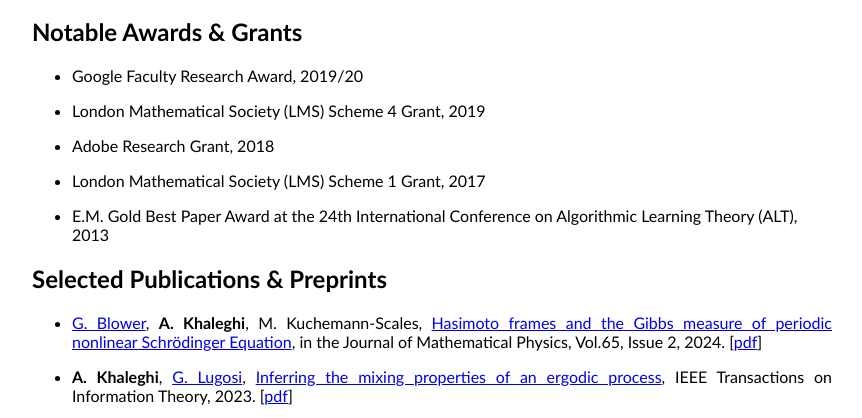
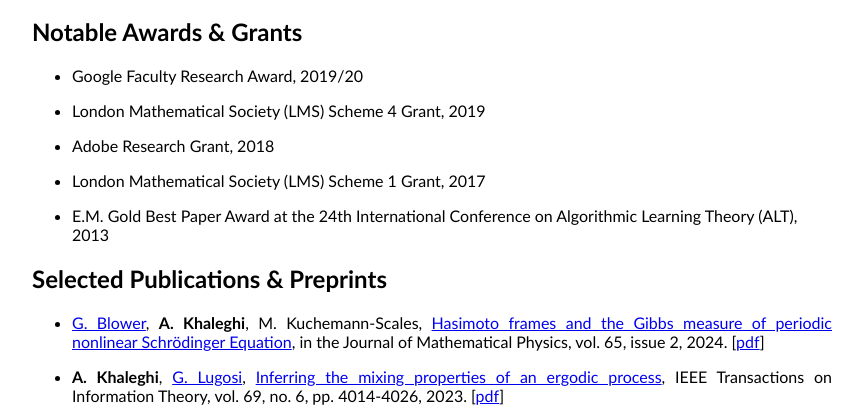
Before and after one commit to azalk/azalk.github.io, a plain HTML site: page index.html in a window 1280 px wide. Shown: the part 364-782 px from the top of the page, without its empty margins (208-1070 px from the left). Drawn offline with Linux system fonts and the light colour scheme.

Commit message:
Update index.html

```diff
--- a/index.html
+++ b/index.html
@@ -53,8 +53,8 @@ p.small {
 <div align="justify">
 
 <ul>
-  <li><p> <a href="https://www.lancaster.ac.uk/maths/people/gordon-blower">G. Blower</a>, <b>A. Khaleghi</b>, M. Kuchemann-Scales, <a href="https://doi.org/10.1063/5.0169792">Hasimoto frames and the Gibbs measure of periodic nonlinear Schr&#246;dinger Equation</a>, in the Journal of Mathematical Physics, Vol.65, Issue 2, 2024. [<a title="Publications_files/nstclust.pdf" href="Publications_files/HasimotoJMP.pdf">pdf</a>]</p></li>
-  <li><p> <b>A. Khaleghi</b>, <a href="http://www.econ.upf.edu/~lugosi/">G. Lugosi</a>, <a href="https://ieeexplore.ieee.org/document/10050550">Inferring the mixing properties of an ergodic process</a>, IEEE Transactions on Information Theory, 2023. [<a title="Publications_files/nstclust.pdf" href="Publications_files/EstimatingMixing.pdf">pdf</a>]</p></li>
+  <li><p> <a href="https://www.lancaster.ac.uk/maths/people/gordon-blower">G. Blower</a>, <b>A. Khaleghi</b>, M. Kuchemann-Scales, <a href="https://doi.org/10.1063/5.0169792">Hasimoto frames and the Gibbs measure of periodic nonlinear Schr&#246;dinger Equation</a>, in the Journal of Mathematical Physics, vol. 65, issue 2, 2024. [<a title="Publications_files/nstclust.pdf" href="Publications_files/HasimotoJMP.pdf">pdf</a>]</p></li>
+  <li><p> <b>A. Khaleghi</b>, <a href="http://www.econ.upf.edu/~lugosi/">G. Lugosi</a>, <a href="https://ieeexplore.ieee.org/document/10050550">Inferring the mixing properties of an ergodic process</a>, IEEE Transactions on Information Theory, vol. 69, no. 6, pp. 4014-4026, 2023. [<a title="Publications_files/nstclust.pdf" href="Publications_files/EstimatingMixing.pdf">pdf</a>]</p></li>
   <li><p><a href="https://grunewalder.blog">S. Gr&uuml;new&auml;lder</a>, <b>A. Khaleghi</b>, <a href="https://www.jmlr.org/papers/volume22/20-1311/20-1311.pdf">Oblivious Data for Fairness with Kernels</a>, Journal of Machine Learning Research, (208): 1-36, 2021. [<a href="https://github.com/azalk/Oblivious.git">code</a>]
 </p>
 <li><p><b>A. Khaleghi</b>, D. Ryabko, <a href="https://ieeexplore.ieee.org/document/9174045">Clustering piecewise stationary processes</a>, In Proceedings of the IEEE International Symposium
```
